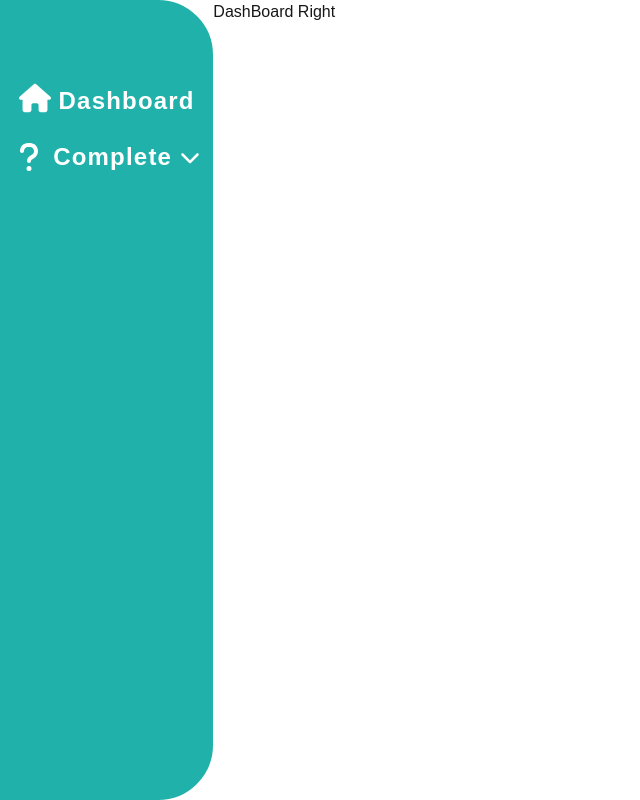
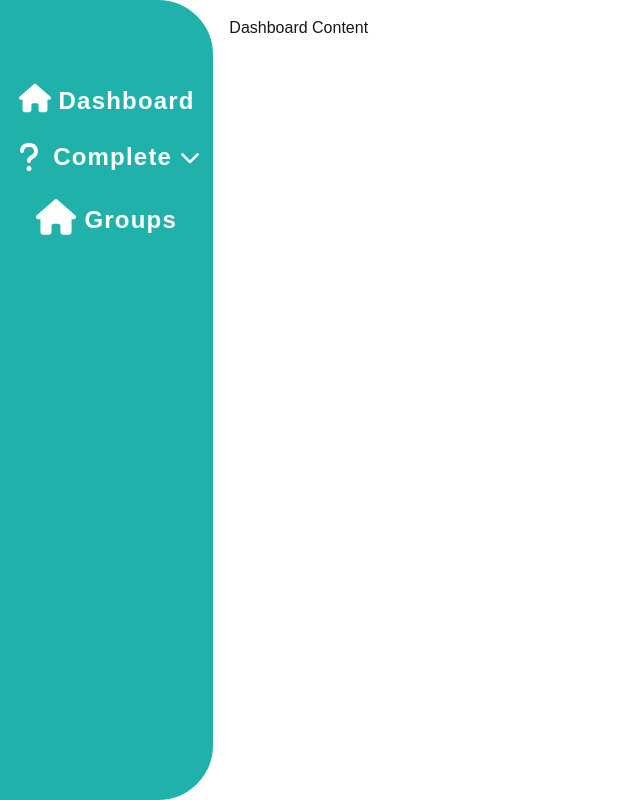
Before and after one commit to Iampraiseottia/Njangi, a Next.js app: page /dashboard in a window 1280 px wide. Shown: the whole page, without its empty margins (0-640 px from the left). Built offline with nearby package versions, Linux system fonts and the light colour scheme.

Commit message:
dashboard content configured to render dynamically

```diff
--- a/app/dashboard/page.jsx
+++ b/app/dashboard/page.jsx
@@ -24,13 +24,29 @@ const DashBoard = () => {
   };
 
 
+  const [activeComponent, setActiveComponent] = useState('dashboard');
+
+  const renderContent = () => {
+    switch (activeComponent) {
+      case 'dashboard':
+        return <div>Dashboard Content</div>;
+      case 'profile':
+        return <div>Profile Content</div>;
+      case 'settings':
+        return <div>Settings Content</div>;
+      default:
+        return <div>Dashboard Content</div>;
+    }
+  };
+
+
   return (
     <section className=' w-full flex'>
 
       {/* Dashboard Left Section (Side Bar) */}
 
       <div className=' w-1/6 bg-[lightseagreen] dashboard-sidebar-border h-[100vh] sticky top-0 left-0 bottom-0 border-2 border-[lightseagreen] border-solid text-center align-middle py-20 text-white text-2xl font-semibold'>
-        <div className=' mb-4 flex align-middle justify-center hover:cursor-pointer ease-in-out duration-300'>
+        <div  onClick={() => setActiveComponent('dashboard')} className=' mb-4 flex align-middle justify-center hover:cursor-pointer ease-in-out duration-300'>
           <FontAwesomeIcon icon={faHome} className=' h-8 w-8' />
           <h1  className=' tracking-wider ml-2 mt-[3px]'>Dashboard</h1>
         </div>
@@ -61,20 +77,19 @@ const DashBoard = () => {
         </div>
 
 
-{/*
-        <div className='mt-4 flex items-center justify-center hover:cursor-pointer ease-in-out duration-300'>
+
+        <div onClick={() => setActiveComponent('profile')}  className='mt-4 flex items-center justify-center hover:cursor-pointer ease-in-out duration-300'>
           <FontAwesomeIcon icon={faHome} className='h-10 w-10' />
           <h1 className='tracking-wider ml-2 mt-[6px]'>Groups</h1>
-        </div> */}
+        </div>
 
       </div>
 
 
-      {/* Dashboard Right Section (Contents) */}
+      {/* Dashboard Right Section - Display Each SideBar Header content dynamically */}
 
-      <div className=' w-10/12'>
-        DashBoard Right
-
+        <div className='w-10/12 p-4'>
+        {renderContent()}
       </div>
 
     </section>
```
